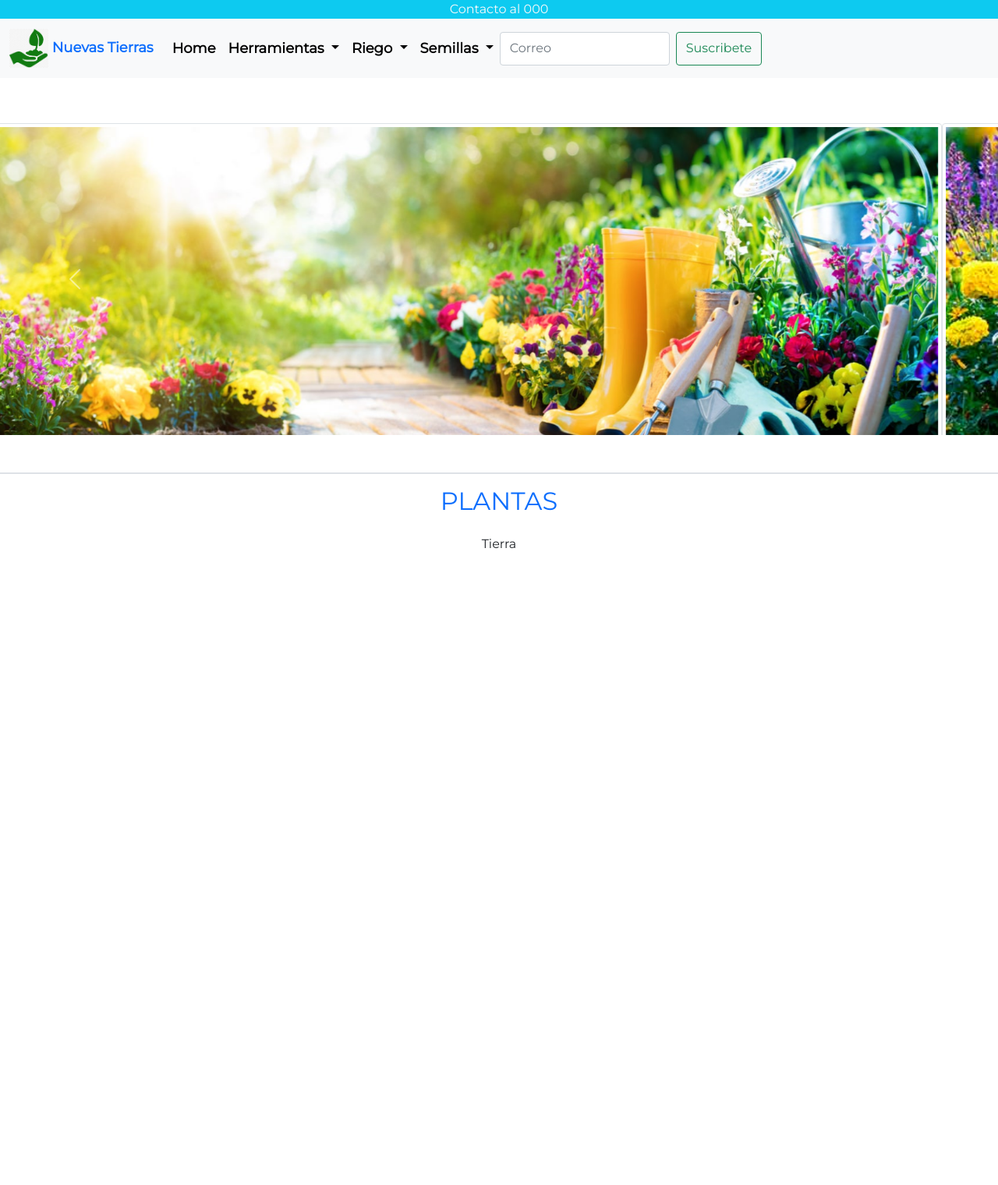
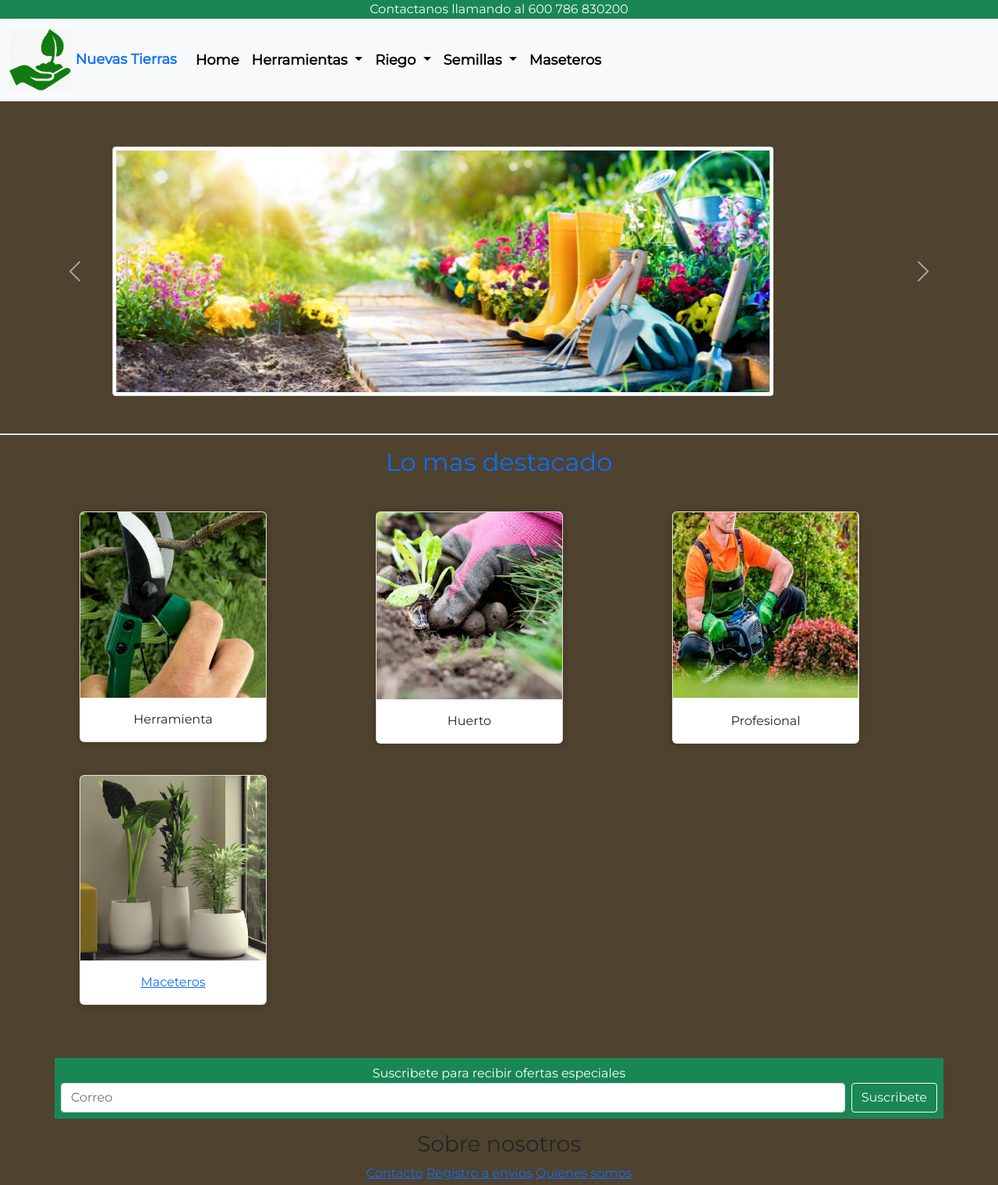
Before and after one commit to Gujasilva/proyectotipob, a plain HTML site: page index.html in a window 1280 px wide. Shown: the whole page at 78% size. Before the commit the page ends 800 px from the top, so only its background shows below. Drawn offline with nearby package versions, Linux system fonts and the light colour scheme.

Commit message:
modificacion03

```diff
--- a/index.html
+++ b/index.html
@@ -17,17 +17,18 @@
 
     <!----- Encabezado------>
 
-    <header class="container-fluid bg-info
+    <header class="container-fluid bg-success
     d-flex justify-content-center">
         <p class="text-light mb-0">
-          Contacto al 000
+          Contactanos llamando al 600 786 830200
         </p>
     </header>
 
+
     <nav class="navbar navbar-expand-lg navbar-light bg-light" id="menu">
         <div class="container-fluid">
-          <a class="navbar-brand" href="#">
-              <span class="text-primary fw-bold"><img src="./imagenes/iconopag.png" alt="Logo Tierra" width="auto" height="50">               Nuevas Tierras</span>
+          <a class="navbar-brand" href="./index.html">
+              <span class="text-primary fw-bold"><img src="./articulo/imagenes/iconopag.png" alt="Logo Tierra" width="auto" height="80">               Nuevas Tierras</span>
               <!-- fw-bold = remarcar en negro la letra-->
             </a>
           <button class="navbar-toggler" type="button" data-bs-toggle="collapse" data-bs-target="#navbarSupportedContent" aria-controls="navbarSupportedContent" aria-expanded="false" aria-label="Toggle navigation">
@@ -36,10 +37,10 @@
           <div class="collapse navbar-collapse" id="navbarSupportedContent">
             <ul class="navbar-nav me-auto mb-2 mb-lg-0">
 
-                <!---------- Inicio de la lista ------->
+                <!---------- Inicio de la lista Nav ------->
 
                 <li class="nav-item">
-                <a class="nav-link active" aria-current="page" href="index.html">Home</a>
+                <a class="nav-link active" aria-current="page" href="./index.html">Home</a>
               </li>
 
               <li class="nav-item dropdown">
@@ -73,15 +74,18 @@
                 </a>
                 <ul class="dropdown-menu" aria-labelledby="navbarDropdown">
                   <li><a class="dropdown-item" href="#">Huerto</a></li>
-                  <li><a class="dropdown-item" href="#">Flores</a></li>
+                  <li><a class="dropdown-item" href="./articulo/prodcuto/flores.html">Flores</a></li>
                   <li><a class="dropdown-item" href="#">Pasto</a></li>
                 </ul>
               </li>
 
-            <form class="d-flex">
-              <input class="form-control me-2" type="email" placeholder="Correo" aria-label="email">
-              <button class="btn btn-outline-success" type="submit">Suscribete</button>
-            </form>
+              <li>
+                <li class="nav-item">
+                  <a class="nav-link" href="#">Maseteros</a>
+                </li>
+              </li>
+
+
             </ul>
           </div>
         </div>
@@ -95,15 +99,15 @@
         <div class="carousel-inner">
 
           <div class="carousel-item active">
-            <img src="./imagenes/imagen1.jpg" class="img-fluid img-thumbnail" alt="slide1">
+            <img src="./articulo/imagenes/imagen1.jpg" class="img-fluid img-thumbnail" alt="slide1">
           </div>
 
           <div class="carousel-item">
-            <img src="./imagenes/imagen3.jpg" class="img-fluid img-thumbnail" alt="slide2">
+            <img src="./articulo/imagenes/imagen3.jpg" class="img-fluid img-thumbnail" alt="slide2">
           </div>
 
           <div class="carousel-item">
-            <img src="./imagenes/imagen2.png" class="img-fluid img-thumbnail" alt="slide3">
+            <img src="./articulo/imagenes/imagen2.png" class="img-fluid img-thumbnail" alt="slide3">
           </div>
         </div>
 
@@ -120,10 +124,79 @@
       <section class="w-30 mx-auto text-center pt-5" id="intro">  <!--pt-5 es el borde arriba(top) entre el texto y el slider/remarcado con linea-->
         <!------- mx es para dar MARGEN a (X)ambos lados,--------->
           <h2 class="p-3 fs-2 border-top border-2">  <!--fs = font zise o texto en bt-->
-             <span class="text-primary">PLANTAS</span>
-        </h2>
-        <p>Tierra</p>
+             <span class="text-primary">Lo mas destacado</span>
+            </h2>
 
+      <!--IMAGENES BAJA Grid-->
+
+      <div class="container">
+        <div class="row">
+
+          <div class="col">
+      <div class="card" style="width: 15rem;">
+        <img src="./articulo/imagenes/tijeras.png" class="card-img-top" alt="...">
+        <div class="card-body">
+          <p class="card-text">Herramienta</p>
+        </div>
+      </div>
+    </div>
+
+    <div class="col">
+      <div class="card" style="width: 15rem;">
+        <img src="./articulo/imagenes/huerto.jpg" class="card-img-top" alt="...">
+        <div class="card-body">
+          <p class="card-text">Huerto</p>
+        </div>
+      </div>
+    </div>
+
+    <div class="col">
+      <div class="card" style="width: 15rem;">
+        <img src="./articulo/imagenes/profesi.png" class="card-img-top" alt="...">
+        <div class="card-body">
+          <p class="card-text">Profesional</p>
+        </div>
+      </div>
+    </div>
+
+    <div class="col">
+      <div class="card" style="width: 15rem;">
+        <img src="./articulo/imagenes/maceteros.png" class="card-img-top" alt="Maceteros">
+        <div class="card-body">
+          <a href="./articulo/prodcuto/maceteros.html" class="card-link">Maceteros</a>
+        </div>
+      </div>
+      </div>
+
+    </div>
+</div>
+
+
+<div class="container mt-5">
+<div class="row" >
+
+        <div class="bg-success p-2 text-white">Suscribete para recibir ofertas especiales
+          <form class="d-flex">
+
+          <input class="form-control me-2" type="email" placeholder="Correo" aria-label="email">
+          <button class="btn btn-outline-light" type="submit">Suscribete</button>
+        </form>
+      </div>
+</div>
+</div>
+
+      <div class="container">
+
+        <p>
+          <h3>Sobre nosotros</h3>
+          <a href="./articulo/contacto.html"> <class="text">Contacto</class></a>
+          <a href="./articulo/registro.html"> <class="text">Registro a envios</class></a>
+          <a href="./articulo/somos.html"> <class="text">Quienes somos</class></a>
+
+        </p>
+
+
+      </div>
 
       </section>
 
--- a/main.css
+++ b/main.css
@@ -2,6 +2,7 @@
 
 body {
     font-family: 'Montserrat', sans-serif;
+    background-color: #4F422E;
 }
 /*------------------MENU----------------*/
 
@@ -27,5 +28,22 @@ menu button {
 }
 
 .slide img {
-    height: 65vh;
+    height: 40vh;
 }
+
+.card{
+    width: 100%;
+    margin: 20px;
+    border-radius: 6px;
+    overflow: hidden;
+    background: #fff;
+    box-shadow: 0px 1px 10px rgba(0, 0, 0, 0.2);
+    cursor: default;
+    transition: all 400ms ease;
+
+}
+
+.card:hover{
+    box-shadow: 5px 5px 20px rgba(0, 0, 0, 0.4);
+    transform: translateY(-3%);
+}
```
Also changed, not shown: imagenes/iconopag.png (deleted), imagenes/imagen1.jpg (deleted), imagenes/imagen2.png (deleted), imagenes/imagen3.jpg (deleted).
